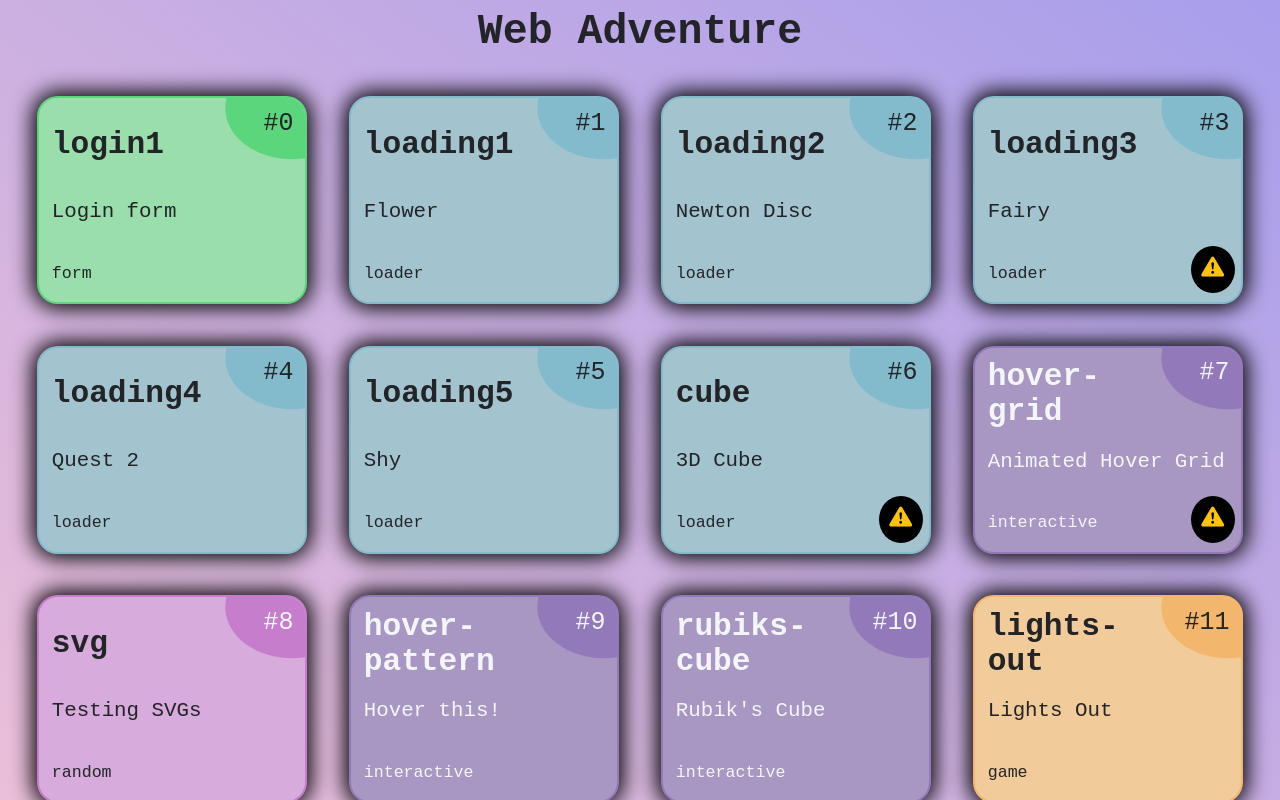
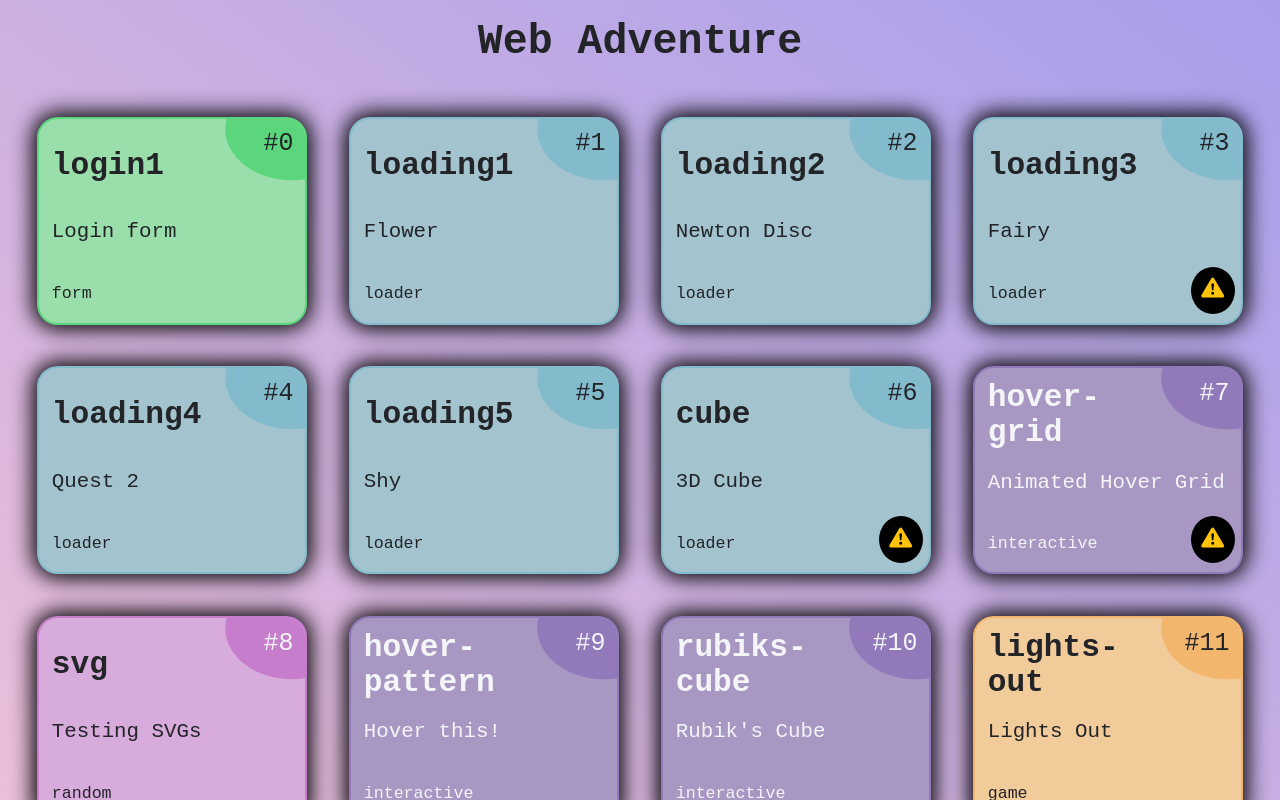
Before and after one commit to dudushy/web-adventure, an Angular app: page /web-adventure/ in a window 1280 px wide. Built offline with nearby package versions, Linux system fonts and the light colour scheme.

Commit message:
New header and footer height

```diff
--- a/src/styles.scss
+++ b/src/styles.scss
@@ -13,8 +13,8 @@ $white: #ffffff;
 
 :root {
   --responsiveUnit: calc(1vmin + 1vmax);
-  --headerHeight: calc(var(--responsiveUnit) * 3);
-  --footerHeight: calc(var(--responsiveUnit) * 4);
+  --headerHeight: calc(var(--responsiveUnit) * 4);
+  --footerHeight: calc(var(--responsiveUnit) * 5);
   --scrollbarWidth: calc(var(--responsiveUnit) * 0.4);
   --defaultContentHeight: calc(var(--dynamicHeight) - var(--headerHeight) - var(--footerHeight));
   --dynamicHeight: 100vh;
```
